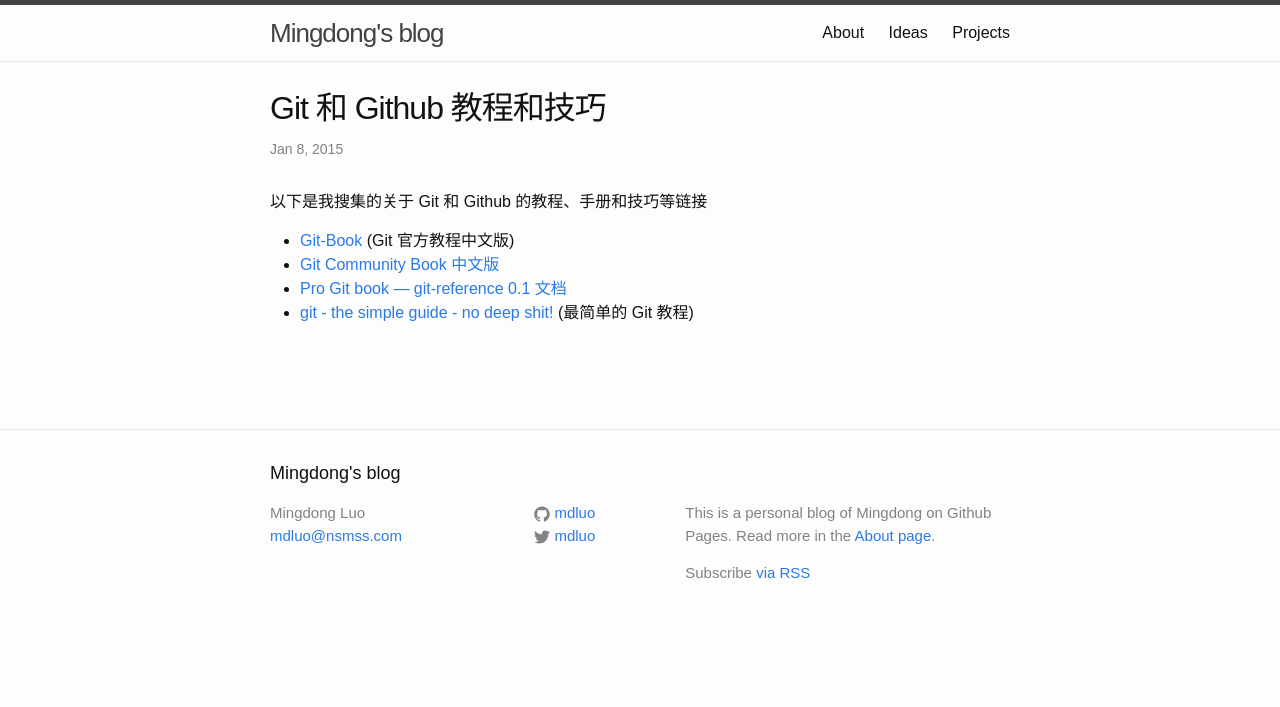
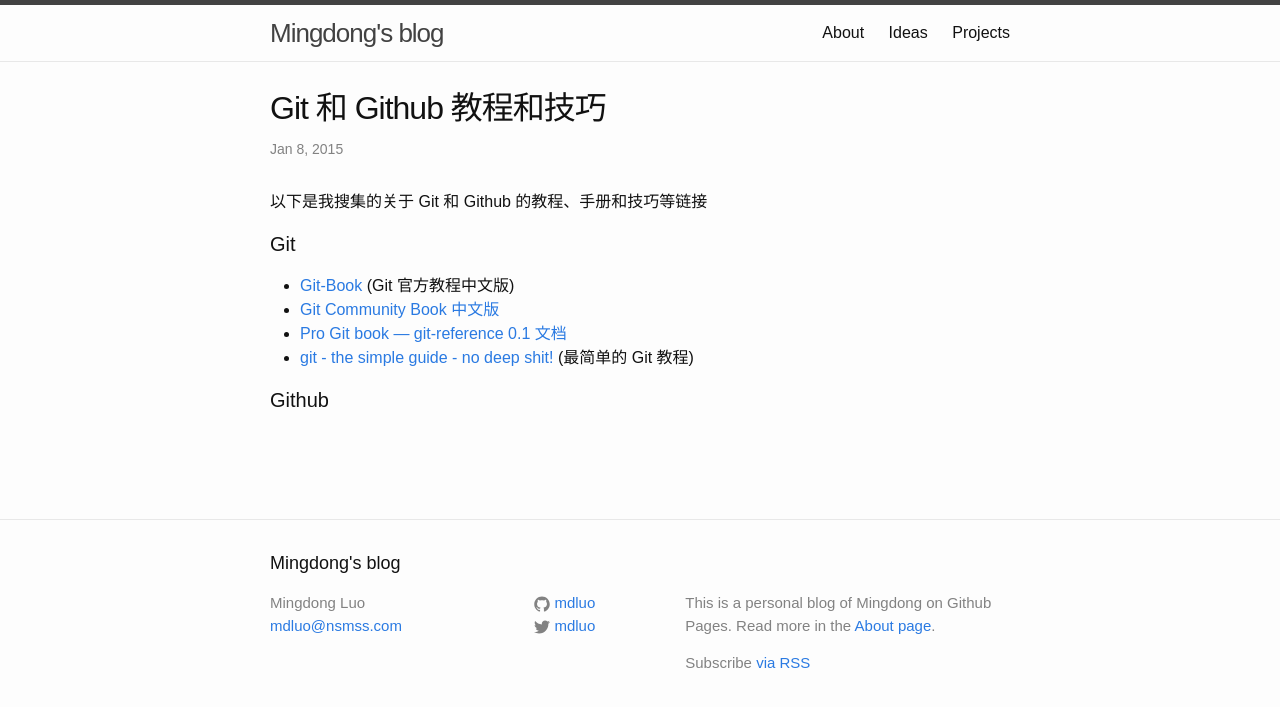
Before and after one commit to itfen/md, a Jekyll site: the page built from _posts/2015-01-08-tutorials-and-tips-about-git-and-github.md, in a window 1280 px wide. Shown: the top 707 px of the page. Built offline with Jekyll 4.4.1, drawn with Linux system fonts in a browser that asks for light colours; comment, search, counter and statistics services are not loaded.

Commit message:
Update post

```diff
--- a/_posts/2015-01-08-tutorials-and-tips-about-git-and-github.md
+++ b/_posts/2015-01-08-tutorials-and-tips-about-git-and-github.md
@@ -8,7 +8,11 @@
 
 以下是我搜集的关于 Git 和 Github 的教程、手册和技巧等链接
 
+#### Git
+
 * [Git-Book](http://git-scm.com/book/zh/v1) (Git 官方教程中文版)
 * [Git Community Book 中文版](http://gitbook.liuhui998.com/index.html)
 * [Pro Git book — git-reference 0.1 文档](https://git-reference.readthedocs.org/en/latest/)
 * [git - the simple guide - no deep shit!](http://rogerdudler.github.io/git-guide/) (最简单的 Git 教程)
+
+#### Github
```
